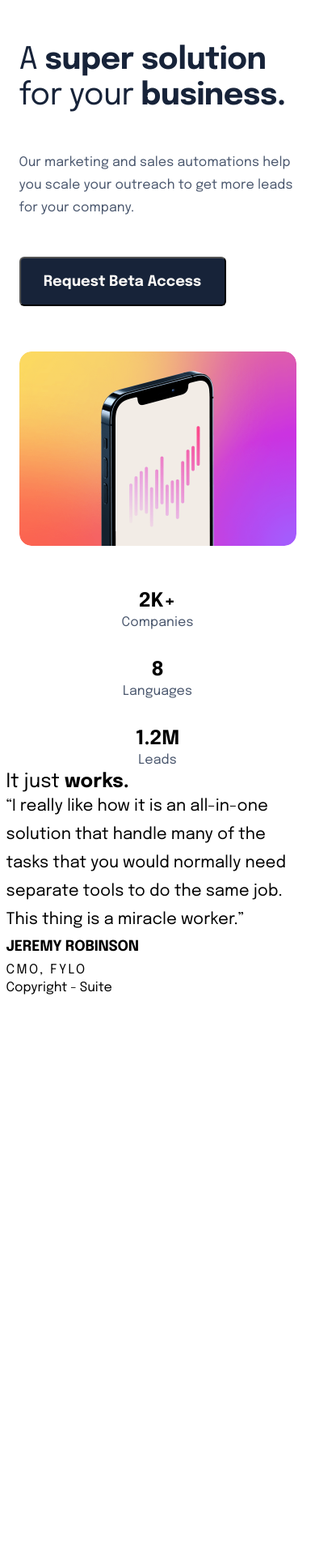
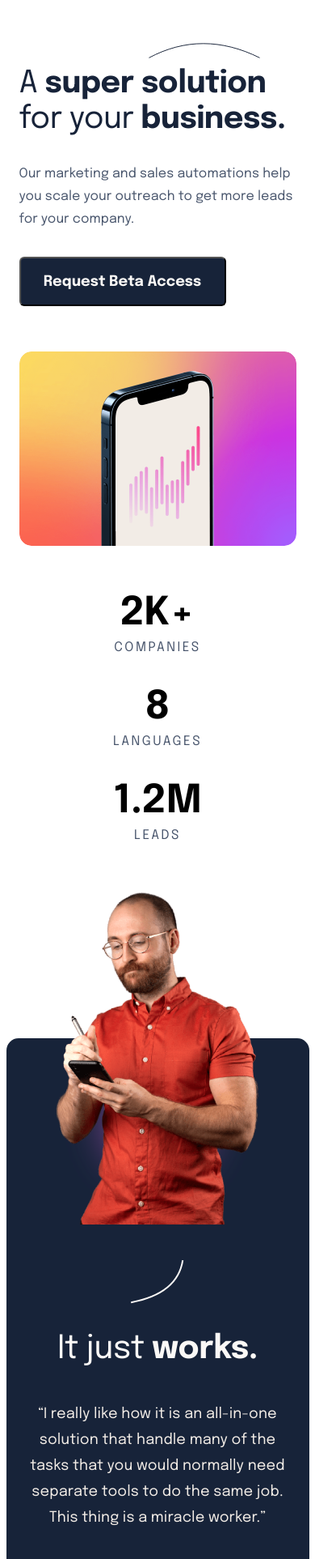
Before and after one commit to rubyeleanor/suite-landing-page, a plain HTML site: page index.html in a window 390 px wide. Shown: the part 75-2000 px from the top of the page at 81% size. Before the commit the page ends 1303 px from the top, so only its background shows below. Drawn offline with Linux system fonts and the light colour scheme.

Commit message:
Mobile css completed

```diff
--- a/app/scss/globals/_typography.scss
+++ b/app/scss/globals/_typography.scss
@@ -19,7 +19,8 @@ body {
 h1,
 h2,
 h3,
-h4 {
+h4,
+h5 {
   margin-top: 0;
   margin-bottom: 0;
 }
@@ -38,9 +39,10 @@ h1 {
   }
 }
 
-//might have to change h2 bc of mobile layout sizes
 h2 {
   font-weight: 400;
+  font-size: rem(48);
+  line-height: rem(56);
 
   @media screen and (min-width: 80rem) {
     font-size: rem(48);
@@ -50,17 +52,28 @@ h2 {
 }
 
 h3 {
+  font-size: rem(40);
+  line-height: rem(48);
+  letter-spacing: rem(-0.4);
+  font-weight: 400;
+  color: var(--cream-white);
+}
+
+h4 {
   font-size: rem(18);
   line-height: rem(32);
   letter-spacing: rem(-0.2);
   text-transform: uppercase;
+  color: var(--cream-white);
 }
-h4 {
+
+h5 {
   font-size: rem(16);
   line-height: rem(26);
   letter-spacing: rem(2.5);
   text-transform: uppercase;
   font-weight: 400;
+  color: var(--cream-white);
 }
 
 p {
@@ -75,10 +88,25 @@ p {
   letter-spacing: rem(0.1);
 }
 
+.stat p {
+  text-transform: uppercase;
+  letter-spacing: rem(2.5);
+}
+
 .quote {
-  font-size: rem(20);
-  line-height: rem(35);
-  letter-spacing: 0;
+  font-size: rem(18);
+  line-height: rem(32);
+  letter-spacing: rem(0.1);
+  color: var(--cream);
+  margin: 40px 16px;
+}
+
+.copyright {
+  color: var(--grey);
+  font-size: rem(15);
+  line-height: rem(32);
+  margin-top: 33px;
+  margin-bottom: 33px;
 }
 
 a,
@@ -110,11 +138,24 @@ button {
   }
 }
 
+.btn-lt:hover {
+  background-color: var(--dark-blue);
+  color: var(--cream-white);
+  border: none;
+  cursor: pointer;
+}
+
 .btn-dark {
-  background-color: var(--dark-blue);
+  background: var(--dark-blue);
   color: var(--cream-white);
   font-size: rem(18);
   width: rem(256);
   height: rem(61);
   line-height: rem(32);
 }
+
+.btn-dark:hover {
+  cursor: pointer;
+  border: none;
+  background: linear-gradient(170deg, var(--fuschia) 50%, var(--yellow));
+}
--- a/app/scss/styles.scss
+++ b/app/scss/styles.scss
@@ -33,6 +33,18 @@ header nav {
   justify-content: space-between;
 }
 
+.curve1 {
+  width: 40%;
+  margin-right: 45px;
+  margin-bottom: 10px;
+}
+
+.curve-cont {
+  display: flex;
+  flex-direction: row;
+  justify-content: flex-end;
+}
+
 .phone-img {
   width: rem(343);
   height: rem(240);
@@ -47,6 +59,7 @@ header nav {
   display: flex;
   flex-direction: column;
   align-items: center;
+  margin-bottom: 56px;
 }
 
 .stat {
@@ -57,3 +70,71 @@ header nav {
 .stat:last-of-type {
   margin-bottom: 0;
 }
+
+.testimonial {
+  position: relative;
+  height: rem(930);
+}
+
+.t-images {
+  display: flex;
+  flex-direction: column;
+  align-items: center;
+  position: absolute;
+  top: 0;
+  left: 50%;
+  transform: translate(-50%, 0);
+  z-index: 10;
+}
+
+.t-text {
+  background-color: var(--dark-blue);
+  border-radius: 15px;
+  padding-top: 360px;
+  padding-bottom: 64px;
+  position: absolute;
+  top: 180px;
+  display: flex;
+  flex-direction: column;
+  justify-content: space-between;
+  text-align: center;
+}
+
+.jeremy {
+  width: 252px;
+  background-image: url("../../assets/pattern-blur.svg");
+  background-size: contain;
+  background-repeat: no-repeat;
+  background-position: bottom;
+}
+
+.curve2 {
+  margin-top: 40px;
+  margin-bottom: 40px;
+}
+
+footer {
+  background-color: var(--cream);
+  padding-top: 80px;
+  padding-bottom: 80px;
+  display: flex;
+  flex-direction: column;
+  justify-content: space-between;
+  align-items: center;
+}
+
+.footer-logo {
+  width: 81px;
+  height: 32px;
+}
+
+.soc-media {
+  display: flex;
+  flex-direction: row;
+  justify-content: space-between;
+}
+
+.tw {
+  margin-left: 28px;
+  margin-right: 28px;
+}
--- a/index.html
+++ b/index.html
@@ -29,10 +29,19 @@
     <main>
       <section class="hero">
         <div class="hero-main">
+          <div class="title">
+            <div class="curve-cont">
+              <img
+                class="curve1"
+                src="./assets/pattern-curved-line-1.svg"
+                alt="curved line"
+              />
+            </div>
             <h1>
               A <span class="bold">super solution</span> for your
               <span class="bold">business.</span>
             </h1>
+          </div>
           <p>
             Our marketing and sales automations help you scale your outreach to
             get more leads for your company.
@@ -58,17 +67,50 @@
         </div>
       </section>
 
-      <div class="testimonial">
-        <h2>It just <span class="bold">works.</span></h2>
+      <section class="testimonial">
+        <div class="t-images">
+          <picture>
+            <source srcset="" media="(min-width:)" />
+            <source srcset="" media="(min-width:)" />
+
+            <img
+              class="jeremy"
+              src="./assets/image-jeremy-small@2x.png"
+              alt=""
+            />
+          </picture>
+          <img
+            class="curve2"
+            src="./assets/pattern-curved-line-2.svg"
+            alt="curved line 2"
+          />
+        </div>
+        <div class="t-text">
+          <h3>It just <span class="bold">works.</span></h3>
           <p class="quote">
             “I really like how it is an all-in-one solution that handle many of
             the tasks that you would normally need separate tools to do the same
             job. This thing is a miracle worker.”
           </p>
-        <h3>Jeremy Robinson</h3>
-        <h4>CMO, Fylo</h4>
+          <h4>Jeremy Robinson</h4>
+          <h5>CMO, Fylo</h5>
         </div>
+      </section>
     </main>
-    <footer>Copyright - Suite</footer>
+    <footer>
+      <img src="./assets/logo.svg" alt="" class="footer-logo" />
+      <p class="copyright">Copyright - Suite</p>
+      <div class="soc-media">
+        <a href="" class="fb"
+          ><img src="./assets/icon-facebook.svg" alt="facebook icon"
+        /></a>
+        <a href="" class="tw"
+          ><img src="./assets/icon-twitter.svg" alt="twitter icon-twitter"
+        /></a>
+        <a href="" class="insta"
+          ><img src="./assets/icon-instagram.svg" alt="instagram icon"
+        /></a>
+      </div>
+    </footer>
   </body>
 </html>
```
Also changed, not shown: dist/styles.css, 1 other file. Lines whose indentation alone changed are shown as unchanged.
